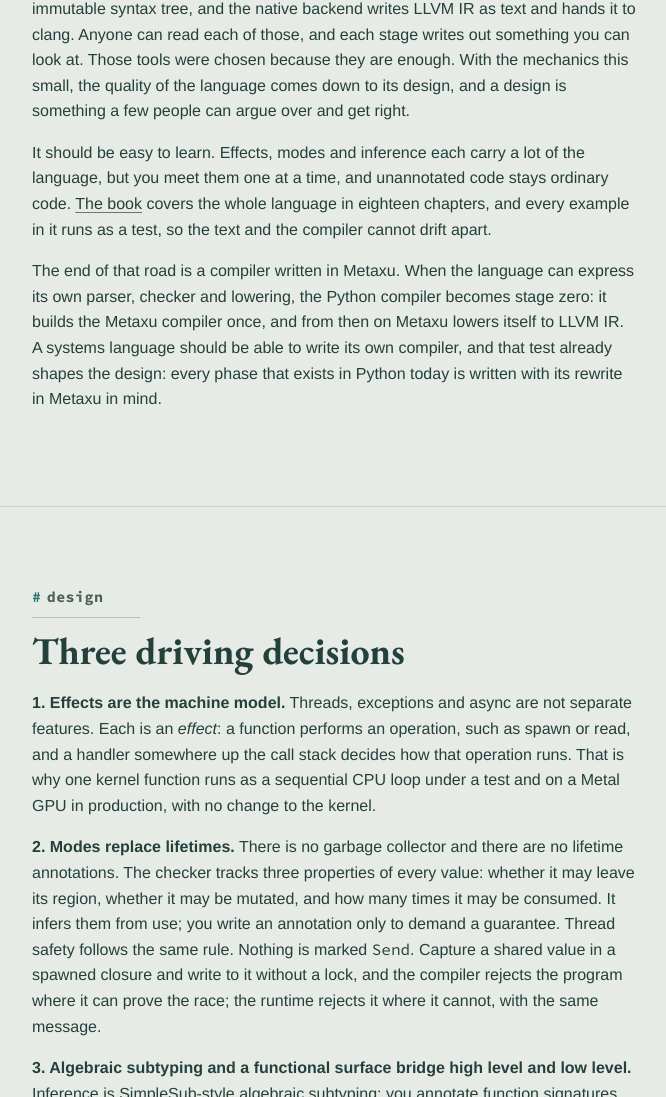
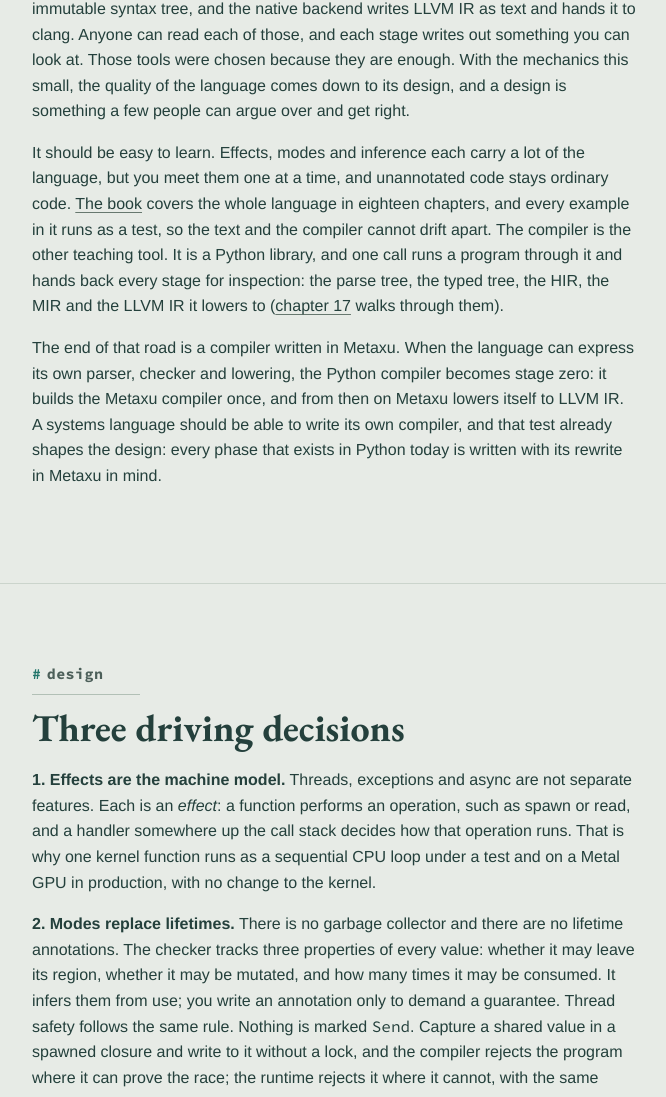
Before and after one commit to anoojpatel/metaxu, a plain HTML site: page website/index.html in a window 1280 px wide. Shown: the part 1754-2851 px from the top of the page, without its empty margins (72-738 px from the left). Drawn offline with Linux system fonts and the light colour scheme.

Commit message:
website: purpose section notes that every compiler stage is inspectable

```diff
--- a/website/index.html
+++ b/website/index.html
@@ -473,7 +473,12 @@
     lot of the language, but you meet them one at a time, and unannotated
     code stays ordinary code. <a href="book/index.html">The book</a> covers
     the whole language in eighteen chapters, and every example in it runs as
-    a test, so the text and the compiler cannot drift apart.</p>
+    a test, so the text and the compiler cannot drift apart. The compiler
+    is the other teaching tool. It is a Python library, and one call runs a
+    program through it and hands back every stage for inspection: the parse
+    tree, the typed tree, the HIR, the MIR and the LLVM IR it lowers to
+    (<a href="book/17-inside-the-compiler.html">chapter 17</a> walks
+    through them).</p>
     <p>The end of that road is a compiler written in Metaxu. When the
     language can express its own parser, checker and lowering, the Python
     compiler becomes stage zero: it builds the Metaxu compiler once, and
```
